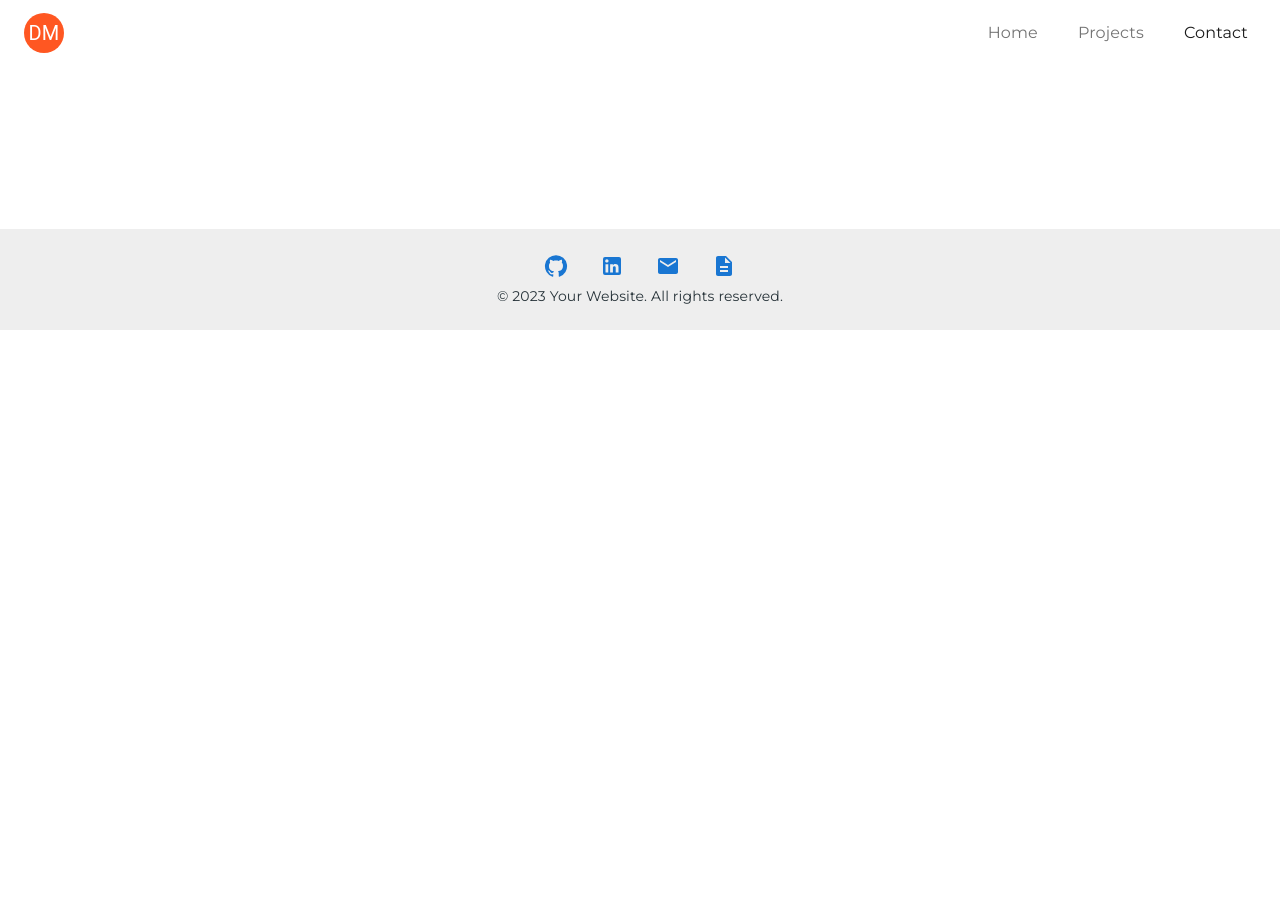
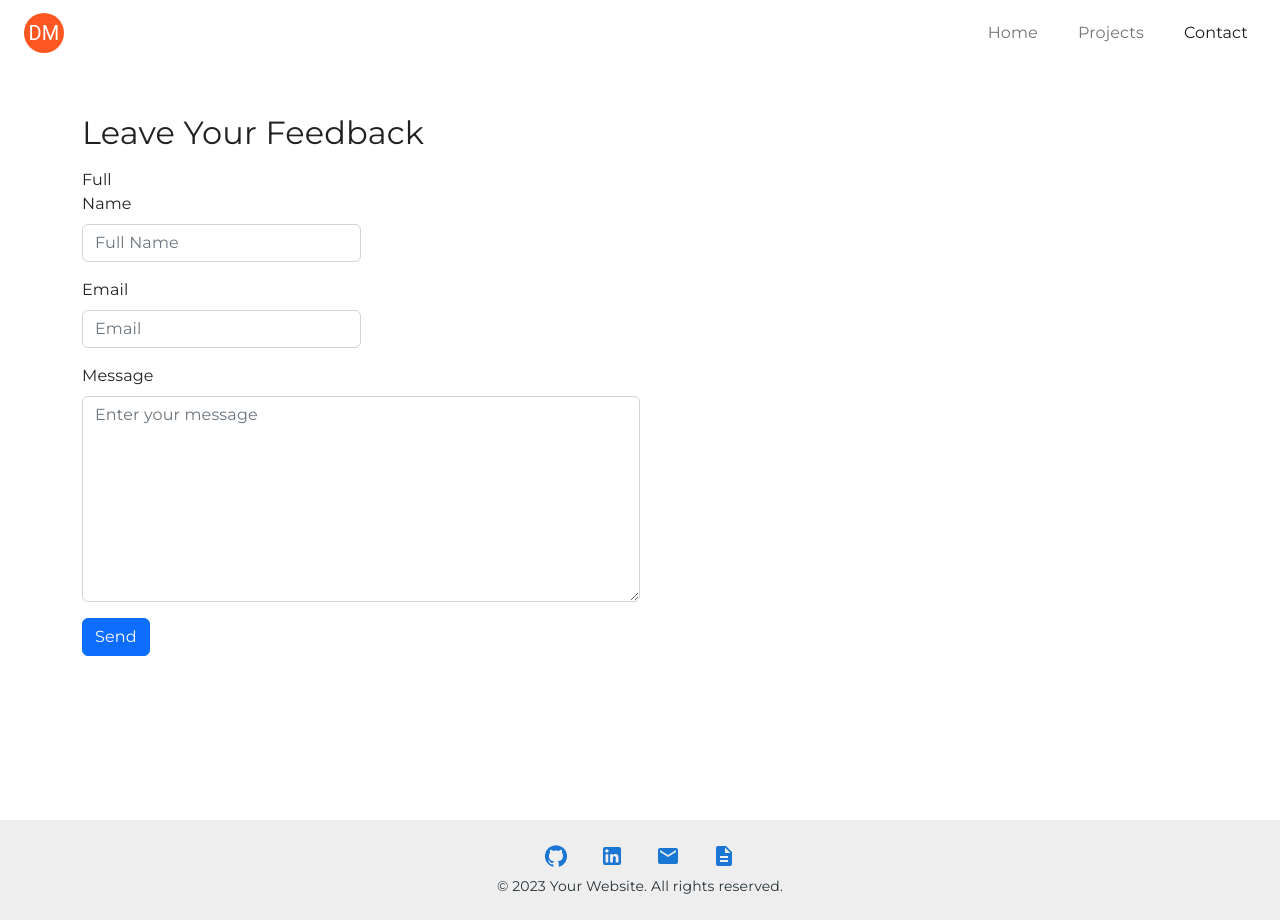
Before and after one commit to DesislavaMetodieva/my-react-portfolio, a React (Create React App) app: page /contact in a window 1280 px wide. Before the commit the page ends 800 px from the top, so only its background shows below. Built offline with nearby package versions, Linux system fonts and the light colour scheme.

Commit message:
Added Contact form

```diff
--- a/src/App.js
+++ b/src/App.js
@@ -3,7 +3,7 @@ import './App.css';
 import Home from './components/pages/Home';
 //import ReactDOM from 'react-dom/client';
 import Projects from './components/pages/Projects';
-// import Contact from './components/pages/Contact';
+import Contact from './components/pages/Contact';
 import './tailwind.css';
 import { BrowserRouter as Router, Route, Routes } from 'react-router-dom';
 import Header from './components/pages/Header';
@@ -23,8 +23,7 @@ function App() {
           <Routes>
             <Route path="/" element={<Home />} />
                <Route path="/projects" element={<Projects />} />
-           {/* <Route path="/contact" element={<Contact />} />  */}
-
+               <Route path="/contact" element={<Contact />} />
           </Routes>
         <Footer />
         </Wrapper>
--- a/src/components/pages/Contact.js
+++ b/src/components/pages/Contact.js
@@ -1,110 +1,45 @@
-import React from "react";
-import { useForm } from 'react-hook-form';
+import React from 'react'
 
 const Contact = () => {
-  const {
-    register,
-    handleSubmit,
-    reset,
-    formState: { errors }
-  } = useForm();
-
-  const onSubmit = async (data) => {
-    const { name, email, subject, message } = data;
-
-    console.log('Name: ', name);
-    console.log('Email: ', email);
-    console.log('Subject: ', subject);
-    console.log('Message: ', message);
-  };
-
+  const [formStatus, setFormStatus] = React.useState('Send')
+  const onSubmit = (e) => {
+    e.preventDefault()
+    setFormStatus('Submitting...')
+    const { name, email, message } = e.target.elements
+    let conFom = {
+      name: name.value,
+      email: email.value,
+      message: message.value,
+    }
+    console.log(conFom)
+  }
   return (
-    <div className='ContactForm'>
-      <div className='container'>
-        <div className='row'>
-          <div className='col-12 text-center'>
-            <div className='contactForm'>
-              <form id='contact-form' onSubmit={handleSubmit(onSubmit)} noValidate>
-                {/* Row 1 of form */}
-                <div className='row formRow'>
-                  <div className='col-6'>
-                    <input
-                      type='text'
-                      name='name'
-                      {...register('name', {
-                        required: { value: true, message: 'Please enter your name' },
-                        maxLength: {
-                          value: 30,
-                          message: 'Please use 30 characters or less'
-                        }
-                      })}
-                      className='form-control formInput'
-                      placeholder='Name'
-                    ></input>
-                    {errors.name && <span className='errorMessage'>{errors.name.message}</span>}
-                  </div>
-                  <div className='col-6'>
-                    <input
-                      type='email'
-                      name='email'
-                      {...register('email', {
-                        required: true,
-                        pattern: /^[a-zA-Z0-9.!#$%&’*+/=?^_`{|}~-]+@[a-zA-Z0-9-]+(?:\.[a-zA-Z0-9-]+)*$/
-                      })}
-                      className='form-control formInput'
-                      placeholder='Email address'
-                    ></input>
-                    {errors.email && (
-                      <span className='errorMessage'>Please enter a valid email address</span>
-                    )}
-                  </div>
-                </div>
-                {/* Row 2 of form */}
-                <div className='row formRow'>
-                  <div className='col'>
-                    <input
-                      type='text'
-                      name='subject'
-                      {...register('subject', {
-                        required: { value: true, message: 'Please enter a subject' },
-                        maxLength: {
-                          value: 75,
-                          message: 'Subject cannot exceed 75 characters'
-                        }
-                      })}
-                      className='form-control formInput'
-                      placeholder='Subject'
-                    ></input>
-                    {errors.subject && (
-                      <span className='errorMessage'>{errors.subject.message}</span>
-                    )}
-                  </div>
-                </div>
-                {/* Row 3 of form */}
-                <div className='row formRow'>
-                  <div className='col'>
-                    <textarea
-                      rows={3}
-                      name='message'
-                      {...register('message', {
-                        required: true
-                      })}
-                      className='form-control formInput'
-                      placeholder='Message'
-                    ></textarea>
-                    {errors.message && <span className='errorMessage'>Please enter a message</span>}
-                  </div>
-                </div>
-                <button className='submit-btn' type='submit'>
-                  Submit
-                </button>
-              </form>
-            </div>
-          </div>
+    <div className="container mt-5">
+      <h2 className="mb-3">Leave Your Feedback </h2>
+      <form onSubmit={onSubmit}>
+        <div className="mb-3 w-25">
+          <label className="form-label w-25" htmlFor="name">
+            Full Name
+          </label>
+          <input className="form-control" type="text" id="name" required placeholder="Full Name"/>
         </div>
-      </div>
+        <div className="mb-3 w-25">
+          <label className="form-label" htmlFor="email">
+            Email
+          </label>
+          <input className="form-control" type="email" id="email" required placeholder="Email"/>
+        </div>
+        <div className="mb-3 w-50">
+          <label className="form-label" htmlFor="message">
+            Message
+          </label>
+          <textarea className="form-control" id="message" rows={8} required placeholder="Enter your message"/>
+        </div>
+        <button className="btn btn-primary" type="submit">
+          {formStatus}
+        </button>
+      </form>
     </div>
-  );
-};
-
-export default Contact;
+  )
+}
+export default Contact
--- a/src/components/pages/Home.js
+++ b/src/components/pages/Home.js
@@ -16,12 +16,12 @@ function Home() {
           </p>
           <div className="flex justify-center">
             <a
-              href="#contact"
+              href="/contact"
               className="inline-flex text-white bg-green-500 border-0 py-2 px-6 focus:outline-none hover:bg-green-600 rounded text-lg">
               Work With Me
             </a>
             <a
-              href="#projects"
+              href="/projects"
               className="ml-4 inline-flex text-gray-400 bg-gray-800 border-0 py-2 px-6 focus:outline-none hover:bg-gray-700 hover:text-white rounded text-lg">
               See My Past Work
             </a>
```
